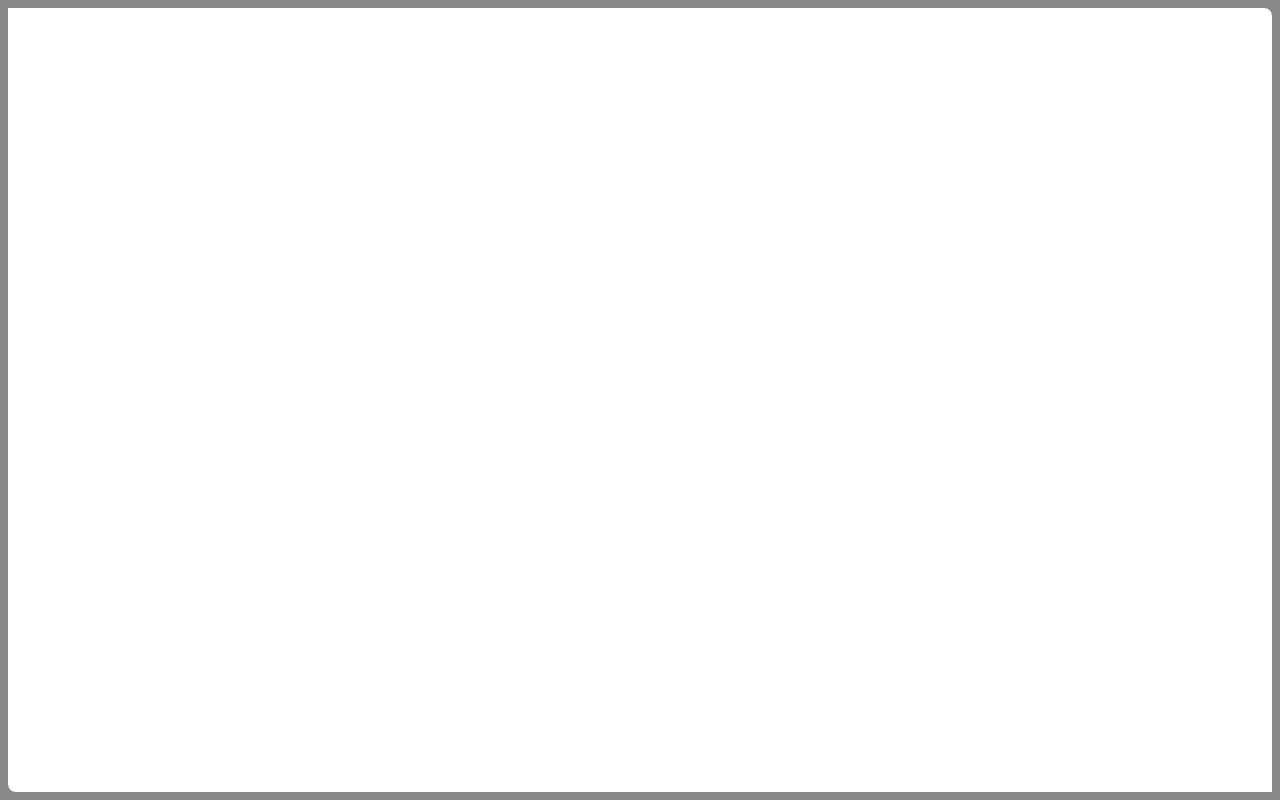
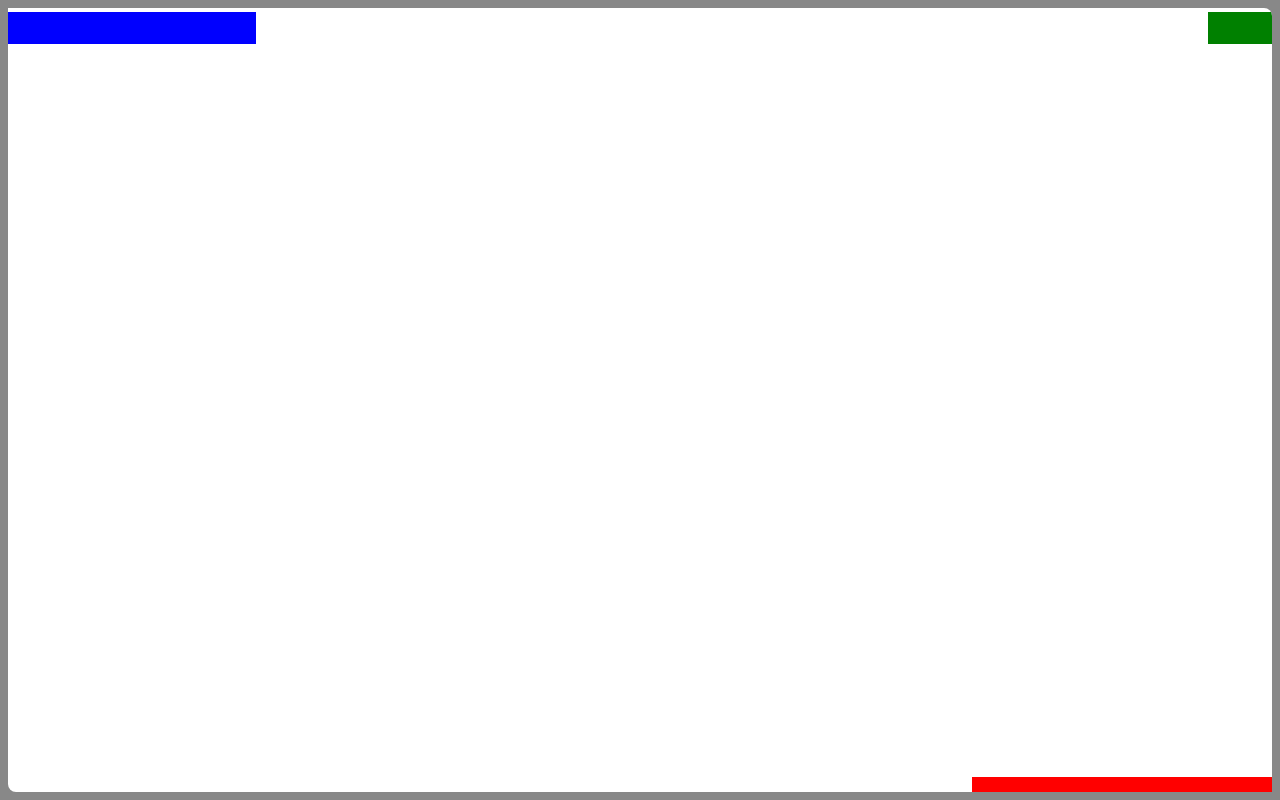
Before and after one commit to myokota/learning-spa, a plain HTML site: page layout.html in a window 1280 px wide. Drawn offline with Linux system fonts and the light colour scheme.

Commit message:
add style

```diff
--- a/layout.html
+++ b/layout.html
@@ -3,6 +3,94 @@
 	<head>
 		<title>HTML Layout</title>
 		<link rel="stylesheet" href="css/spa.css" type="text/css"/>
+
+		<style>
+			.spa-shell-head, .spa-shell-head-logo, .spa-shell-head-acct,
+			.spa-shell-head-search, .spa-shell-main, .spa-shell-main-nav,
+			.spa-shell-main-content, .spa-shell-foot, .spa-shell-chat,
+			.spa-shell-modal {
+				position : absolute;
+			}
+
+			.spa-shell-head {
+				top : 0;
+				left : 0;
+				right : 0;
+				height : 40px;
+			}
+			.spa-shell-head-golo {
+				top : 4px;
+				left : 4px;
+				height : 32px;
+				width : 128px;
+				background : orange;
+			}
+			.spa-shell-head-acct {
+				top : 4px;
+				right : 0;
+				width : 64px;
+				height : 32px;
+				background : green;
+			}
+			.spa-shell-head-search {
+				top : 4px;
+				right : 64;
+				width : 248px;
+				height : 32px;
+				background : blue;
+			}
+			.spa-shell-main {
+				top : 40px;
+				left : 64;
+				bottom : 40px;
+				right : 0;
+			}
+			.spa-shell-main-content,
+			.spa-shell-main-nav {
+				top : 0;
+				bottom : 0;
+			}
+			.spa-shell-main-nav {
+				width : 250px;
+				background : #eee;
+			}
+			.spa-x-closed, .spa-shell-main-nav {
+				width : 0;
+			}
+			.spa-shell-main-content {
+				left : 250px;
+				right : 0;
+				background : #ddd;
+			}
+			.spa-x-closed, .spa-shell-main-content {
+				left : 0;
+			}
+			.spa-shell-foot {
+				bottom : 0;
+				left : 0;
+				right : 0;
+				height : 40px;
+			}
+			.spa-shell-chat {
+				bottom : 0;
+				right : 0;
+				width : 300px;
+				height : 15px;
+				background : red;
+				z-index : 1;
+			}
+			.spa-shell-modal {
+				margin-top : -200px;
+				margin-left : -200px;
+				top : 50%;
+				left : 50%;
+				width : 400px;
+				height : 400px;
+				background : #fff;
+				border-radius : 3px;
+				z-index : 2;
+			}
+		</style>
 	</head>
 	<body>
 		<div id="spa">
```
